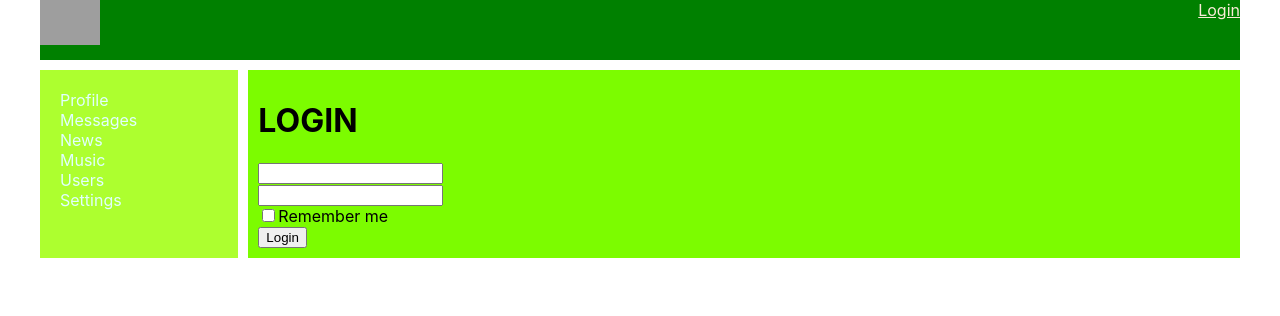
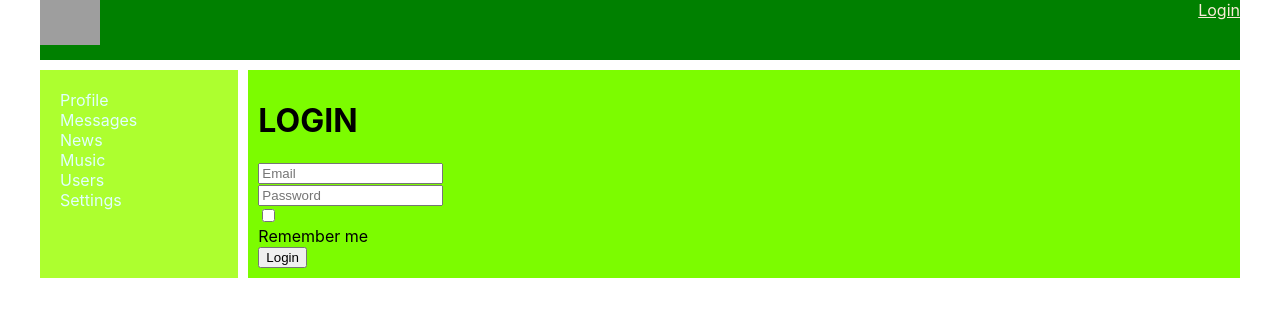
Before and after one commit to Holovashcenko/social-network, a React (Create React App) app: page /login in a window 1280 px wide. Shown: the top 316 px of the page. Built offline with nearby package versions, Linux system fonts and the light colour scheme; no server answers; grey boxes are pictures that could not be loaded.

Commit message:
Added login and logout from site

```diff
--- a/src/api/api.js
+++ b/src/api/api.js
@@ -6,20 +6,25 @@ const instance = axios.create({
     headers: {
         'API-KEY': 'f57c9cb3-d026-4f04-b5f2-533d0c26d865'
     }
+});
 
-})
-
-export const authAPI ={
+export const authAPI = {
     authMe() {
-        return instance.get(`auth/me`).then(response => response.data);
+        return instance.get(`auth/me`);
+    },
+    login(password, email, rememberMe) {
+        return instance.post(`auth/login`, { password, email, rememberMe });
+    },
+    logout() {
+        return instance.delete(`auth/login`);
     }
-}
+};
 
 export const usersAPI = {
     getUsers(currentPage = 1, pageSize = 10) {
         return instance.get(`users?page=${currentPage}&count=${pageSize}`)
             .then(response => {
-                return response.data
+                return response.data;
             });
     },
     follow(id) {
@@ -28,7 +33,7 @@ export const usersAPI = {
     unfollow(id) {
         return instance.delete(`follow/${id}`).then(response => response.data);
     }
-}
+};
 
 export const profileAPI = {
     showUserProfile(userId) {
@@ -38,6 +43,6 @@ export const profileAPI = {
         return instance.get(`profile/status/${userId}`)
     },
     updateStatus(status) {
-        return instance.put(`profile/status`, {status: status})
+        return instance.put(`profile/status`, { status: status })
     }
-}
+};
--- a/src/components/Header/Header.jsx
+++ b/src/components/Header/Header.jsx
@@ -10,7 +10,9 @@ const Header = (props) => {
         alt="logo"
       />
       <div className={s.loginBlock}>
-        {props.isAuth ? props.login : <NavLink to="/login">Login</NavLink>}
+        {props.isAuth
+          ? <div>{props.login} - <button onClick={props.logout}>Logout</button></div>
+          : <NavLink to="/login">Login</NavLink>}
       </div>
     </header>
   );
--- a/src/components/Header/HeaderContainer.jsx
+++ b/src/components/Header/HeaderContainer.jsx
@@ -1,7 +1,7 @@
 import React from "react";
 import Header from "./Header";
 import { connect } from "react-redux";
-import { auth } from "../../redux/authReducer";
+import { auth, logout } from "../../redux/authReducer";
 
 class HeaderContainer extends React.Component {
 
@@ -18,5 +18,4 @@ let mapStateToProps = (state) => ({
   login: state.auth.login
 })
 
-
-export default connect(mapStateToProps, { auth })(HeaderContainer)
+export default connect(mapStateToProps, { auth, logout })(HeaderContainer)
--- a/src/components/Login/Login.jsx
+++ b/src/components/Login/Login.jsx
@@ -1,34 +1,44 @@
 import React from "react";
-import s from "./Login.module.css"
+import s from "./Login.module.css";
 import { reduxForm, Field } from "redux-form";
 import { Input } from "../common/FormsControls/FormsControls";
 import { required, maxLength } from "../../utils/validators/validators";
-const maxLength10 = maxLength(10);
+import { connect } from "react-redux";
+import { login } from "../../redux/authReducer";
+import { Redirect } from "react-router-dom";
+
+const maxLength30 = maxLength(30);
+
 const LoginForm = (props) => {
+    /* jshint ignore:start */
     return (
         <form onSubmit={props.handleSubmit}>
-            <div><Field placeholder={"Login"} name={"login"} component={Input} validate={[required, maxLength10]}/></div>
-            <div><Field placeholder={"Password"} name={"password"} component={Input} validate={[required, maxLength10]}/></div>
-            <div><Field type={"checkbox"} name={"rememberMe"} component={"input"} />Remember me</div>
+            <div><Field component={Input} placeholder={"Email"} name={"email"} type={"email"} validate={[required, maxLength30]} /></div>
+            <div><Field component={Input} placeholder={"Password"} name={"password"} type={"password"} validate={[required, maxLength30]} /></div>
+            <div><Field component={Input} type={"checkbox"} name={"rememberMe"} />Remember me</div>
             <div><button>Login</button></div>
         </form>
-    )
-}
+    );
+    /* jshint ignore:end */
+};
 
-const LoginReduxForm = reduxForm({
-    form: "login"
-})(LoginForm)
+const LoginReduxForm = reduxForm({ form: "login" })(LoginForm);
 
 const Login = (props) => {
-    const onSubmit = (formData) => {
-        console.log(formData)
-    }
+    const onSubmit = formData => props.login(formData.email, formData.password, formData.rememberMe);
+    if (props.isAuth) return <Redirect to={"/profile"} />
+    /* jshint ignore:start */
     return (
-        <div class={s.login}>
+        <div className={s.login}>
             <h1>LOGIN</h1>
             <LoginReduxForm onSubmit={onSubmit} />
         </div>
     )
-}
+    /* jshint ignore:end */
+};
 
-export default Login;
+const mapStateToProps =(state) => ({
+    isAuth: state.auth.isAuth
+});
+
+export default connect(mapStateToProps, { login })(Login);
--- a/src/components/common/FormsControls/FormsControls.jsx
+++ b/src/components/common/FormsControls/FormsControls.jsx
@@ -1,22 +1,26 @@
 import React from "react";
 import s from "./FormsControls.module.css";
 
-export const Textarea = (props) => {
-    const hasError = props.meta.touched && props.meta.error;
+export const Textarea = ({ input, meta, ...props }) => {
+    const hasError = meta.touched && meta.error;
     return (
         <div className={`${s.formControl} ${hasError ? s.error : ""}`}>
-            <div><textarea {...props.input}></textarea></div>
-            {hasError && <span>{props.meta.error}</span>}
+            <div>
+                <textarea {...input} {...props} />
+            </div>
+            {hasError && <span>{meta.error}</span>}
         </div>
     )
 }
 
-export const Input = (props) => {
-    const hasError = props.meta.touched && props.meta.error;
+export const Input = ({ input, meta, ...props }) => {
+    const hasError = meta.touched && meta.error;
     return (
         <div className={`${s.formControl} ${hasError ? s.error : ""}`}>
-            <div><input {...props.input} /></div>
-            {hasError && <span>{props.meta.error}</span>}
+            <div>
+                <input {...input} {...props} />
+            </div>
+            {hasError && <span>{meta.error}</span>}
         </div>
     )
 }
--- a/src/redux/authReducer.js
+++ b/src/redux/authReducer.js
@@ -12,25 +12,38 @@ let initialState = {
 const authReducer = (state = initialState, action) => {
   switch (action.type) {
     case SET_USER_DATA:
-        return {
-            ...state,
-            ...action.data,
-            isAuth: true
-        }
+      return {
+        ...state,
+        ...action.payload
+      }
     default:
       return state;
   }
 };
 
-export const setAuthUserData = (id, email, login) => ({ type: SET_USER_DATA, data: {id, email, login} });
+export const setAuthUserData = (id, email, login, isAuth) => ({ type: SET_USER_DATA, payload: { id, email, login, isAuth } });
 
 export const auth = () => (dispatch) => {
-  authAPI.authMe().then(data => {
-    if (data.resultCode === 0) {
-      let { id, email, login } = data.data;
-      dispatch(setAuthUserData(id, email, login));
+  authAPI.authMe().then(response => {
+    if (response.data.resultCode === 0) {
+      let { id, email, login } = response.data.data;
+      dispatch(setAuthUserData(id, email, login, true));
     }
   });
-}
+};
+export const login = (email, password, rememberMe) => (dispatch) => {
+  authAPI.login(password, email, rememberMe).then(response => {
+    if (response.data.resultCode === 0) {
+      dispatch(auth());
+    }
+  });
+};
+export const logout = () => (dispatch) => {
+  authAPI.logout().then(response => {
+    if (response.data.resultCode === 0) {
+      dispatch(setAuthUserData(null, null, null, false));
+    }
+  });
+};
 
 export default authReducer;
```
